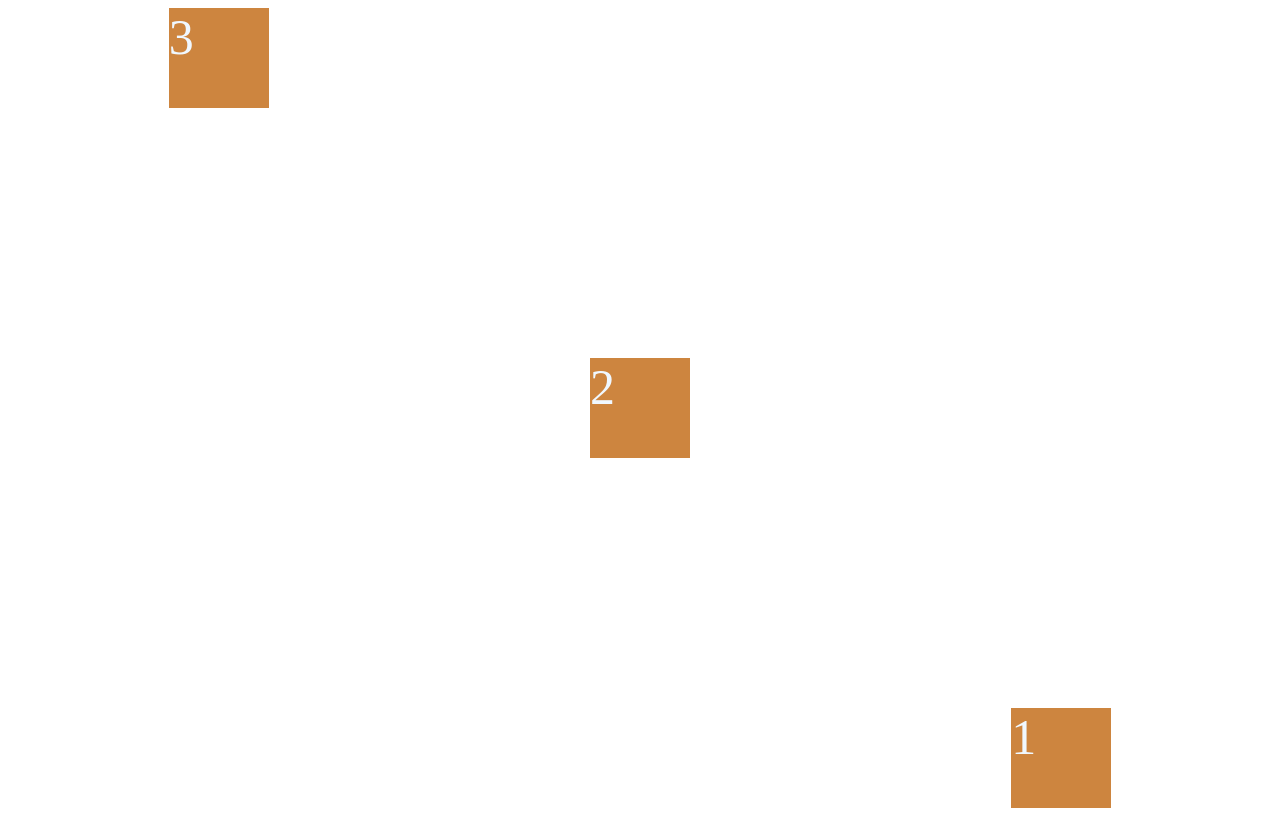
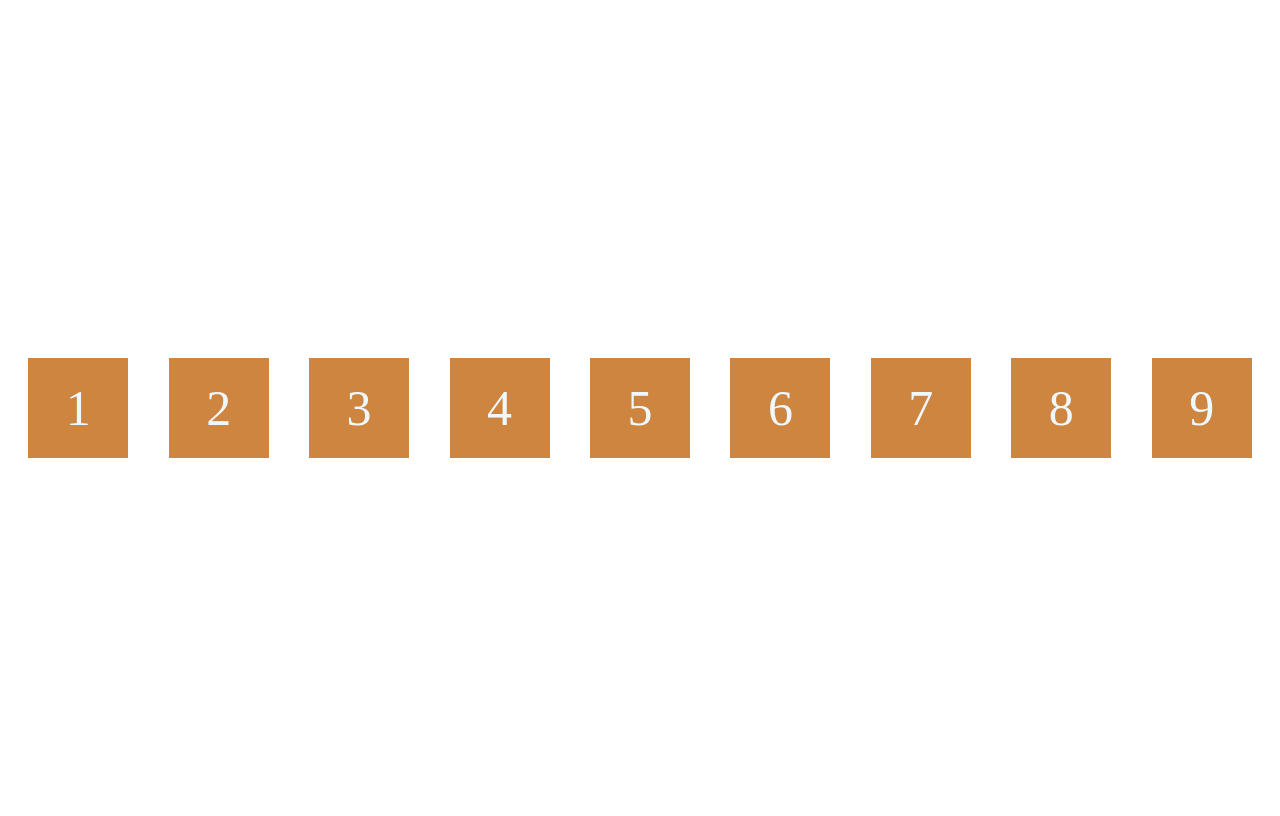
Before and after one commit to hojunkim1/sassy-style, a plain HTML site: page index.html in a window 1280 px wide. Drawn offline with Linux system fonts and the light colour scheme.

Commit message:
learn flex wrap

```diff
--- a/index.html
+++ b/index.html
@@ -12,6 +12,12 @@
       <div class="child">1</div>
       <div class="child">2</div>
       <div class="child">3</div>
+      <div class="child">4</div>
+      <div class="child">5</div>
+      <div class="child">6</div>
+      <div class="child">7</div>
+      <div class="child">8</div>
+      <div class="child">9</div>
     </div>
   </body>
 </html>
--- a/style.css
+++ b/style.css
@@ -1,6 +1,7 @@
 .father {
   display: flex;
-  /* Main Axis */
+  flex-wrap: wrap-reverse;
+  align-content: space-around;
   justify-content: space-around;
   height: 100vh;
 }
@@ -11,18 +12,7 @@
   background: peru;
   color: aliceblue;
   font-size: 50px;
+  display: flex;
+  justify-content: center;
+  align-items: center;
 }
-
-.child:nth-child(1) {
-  order: 2;
-  align-self: flex-end;
-}
-
-.child:nth-child(2) {
-  order: 1;
-  align-self: center;
-}
-
-.child:nth-child(3) {
-  order: 0;
-}
```
